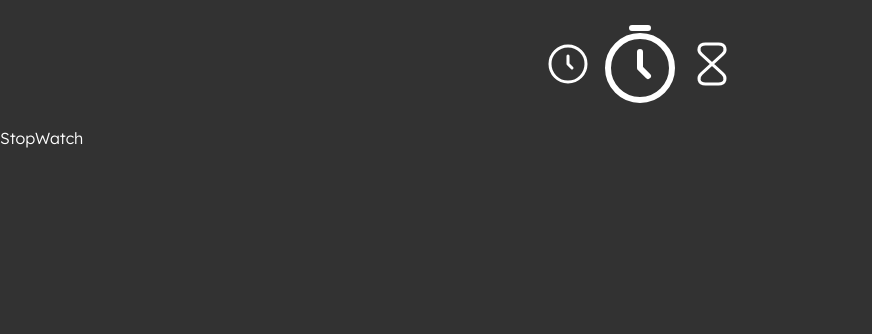
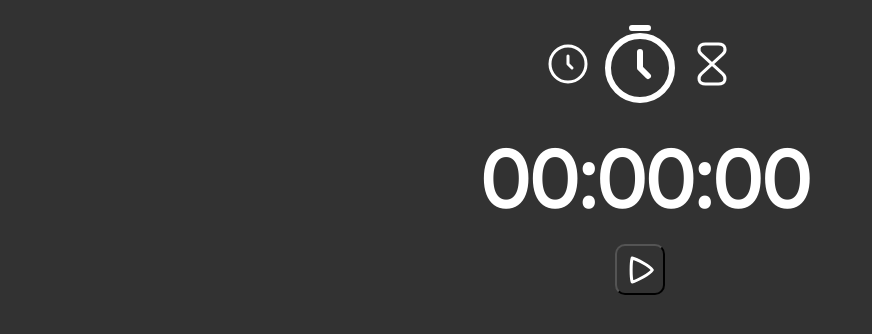
Before and after one commit to icarodebarros/timepiece, a React (Create React App) app: page / in a window 1280 px wide. Both pictures are taken after a click on the picture 664 px from the left and 64 px from the top of the page. Shown: the top 334 px of the page, without its empty margins (0-872 px from the left). Built offline with nearby package versions, Linux system fonts and the light colour scheme.

Commit message:
Stopwatch play/pause button

```diff
--- a/src/App.css
+++ b/src/App.css
@@ -28,10 +28,43 @@
   animation: activeMode 0.2s linear reverse forwards;
 }
 
-.main .clock-container {
+.main {
+  width: 80vw;
+  margin: auto;
+}
+
+.main .clock-container, .stopwatch-container {
   width: 20rem;
   margin: auto;
 }
+
+.main .actions {
+  display: flex;
+  align-items: center;
+  justify-content: center;
+  margin: 1rem 0;
+}
+
+.main .actions button {
+  background-color: unset;
+  background-size: 3rem;
+  background-repeat: no-repeat;
+  border-radius: 10px;
+  cursor: pointer;
+  width: 3.1rem;
+  height: 3.2rem;
+}
+
+.main .actions button.play {
+  background-image: url('/public/play-svgrepo-com.svg');
+  animation: play 0.2s ease;
+}
+
+.main .actions button.pause {
+  background-image: url('/public/pause-svgrepo-com.svg');
+  animation: pause 0.2s ease;
+}
+
 
 @keyframes activeMode {
   0% {
@@ -44,3 +77,25 @@
     transform: scale(1);
   }
 }
+
+@keyframes play {
+  from {
+    opacity: 0.5;
+    transform: rotate(-90deg);
+  }
+  to {
+    opacity: 1;
+    transform: rotate(0deg);
+  }
+}
+
+@keyframes pause {
+  from {
+    opacity: 0.5;
+    transform: rotate(90deg);
+  }
+  to {
+    opacity: 1;
+    transform: rotate(0deg);
+  }
+}
--- a/src/components/StopWatch.tsx
+++ b/src/components/StopWatch.tsx
@@ -1,8 +1,18 @@
+import { useState } from 'react';
+
 export default function StopWatch() {
+  const [time, setTime] = useState<Date | undefined>();
+  const [isPlaying, setIsPlaying] = useState<boolean>(false);
 
   return (
-    <div>
-      StopWatch
+    <div className="stopwatch-container">
+      <h1>00:00:00</h1>
+      <div className="actions">
+        <button
+          onClick={() => setIsPlaying((curValue) => !curValue)}
+          className={isPlaying ? 'pause' : 'play'}
+        ></button>
+      </div>
     </div>
   );
 }
```
Also changed, not shown: public/pause-svgrepo-com.svg (added), public/play-svgrepo-com.svg (added).
